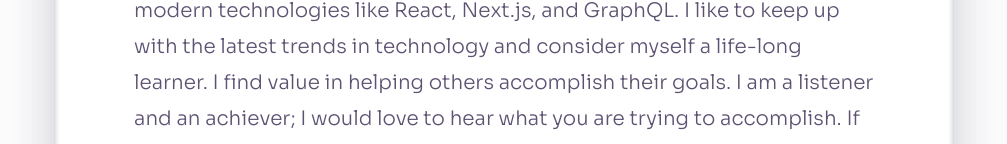
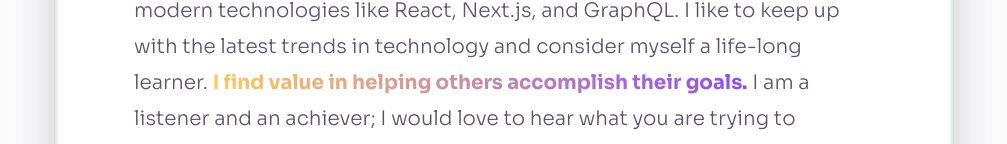
Before and after one commit to MikeKochendorfer/portfolio, a Next.js app: page /about in a window 1280 px wide. Shown: the part 794-938 px from the top of the page, without its empty margins (136-1143 px from the left). Built offline with nearby package versions, Linux system fonts and the light colour scheme; no server answers.

Commit message:
style: adds strong tag to emphasize a phrase

```diff
--- a/components/About.tsx
+++ b/components/About.tsx
@@ -18,10 +18,13 @@
           Hi, I&apos;m Mike 👋. I provide custom web development with a focus on
           modern technologies like React, Next.js, and GraphQL. I like to keep
           up with the latest trends in technology and consider myself a
-          life-long learner. I find value in helping others accomplish their
-          goals. I am a listener and an achiever; I would love to hear what you
-          are trying to accomplish. If you need a website or your company is
-          hiring developers, please don&apos;t hesitate to{" "}
+          life-long learner.{" "}
+          <strong>
+            I find value in helping others accomplish their goals.
+          </strong>{" "}
+          I am a listener and an achiever; I would love to hear what you are
+          trying to accomplish. If you need a website or your company is hiring
+          developers, please don&apos;t hesitate to{" "}
           <Link href={"/contact"} passHref>
             <a>get in touch.</a>
           </Link>{" "}
```
